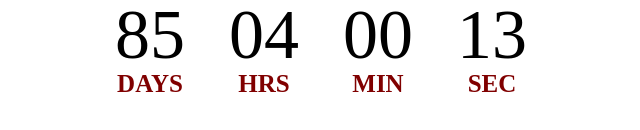
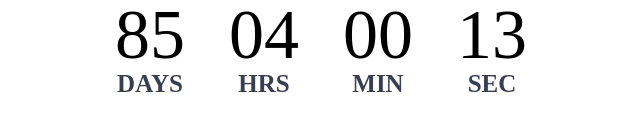
Before and after one commit to shauryajain21/shauryabirthdaycountdown, a plain HTML site: page index.html in a window 1280 px wide. Shown: the part 146-276 px from the top of the page, without its empty margins (319-959 px from the left). Drawn offline with Linux system fonts and the light colour scheme.

Commit message:
Update style.css

```diff
--- a/style.css
+++ b/style.css
@@ -16,7 +16,7 @@ h1{
   line-height: 1;
 }
 .timing-runner .timing-blog .days-box span {
-  color: maroon;
+  color: #383e56;
   font-size: 25px;
   font-weight: 800;
   text-transform: uppercase;
```
